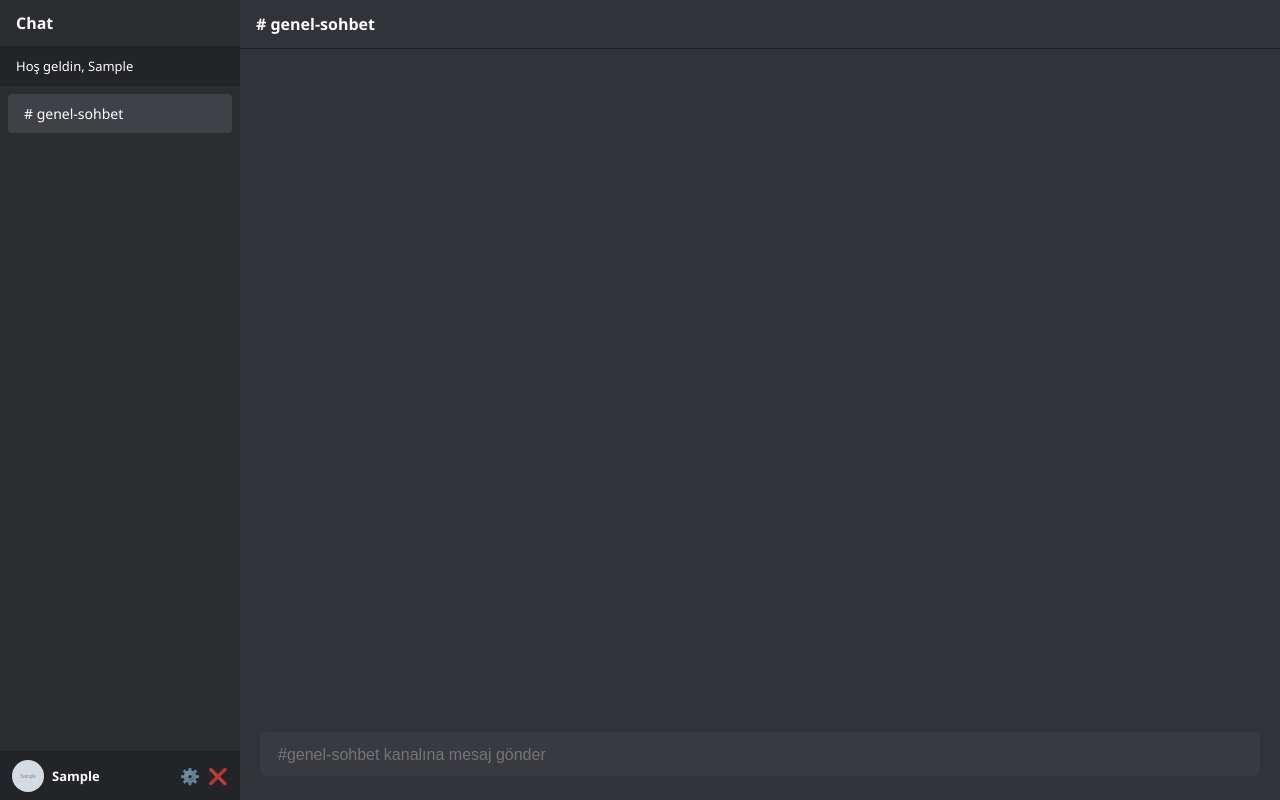
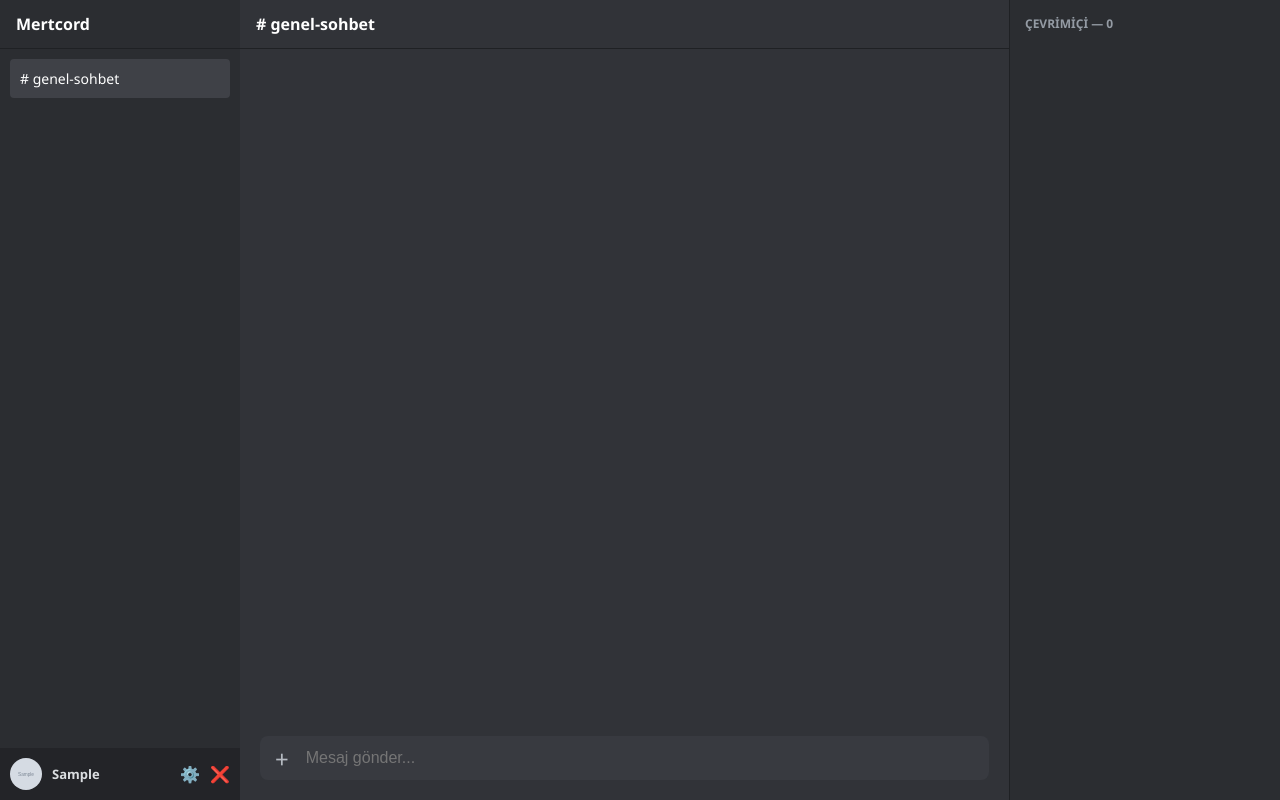
Before and after one commit to mrtimp7/chat, a Flask app: page / in a window 1280 px wide. Run offline with Flask 3, Linux system fonts and the light colour scheme; the visitor is signed in with stand-in values (Sample User, id 1); tables that the repository leaves empty hold one stand-in row (values such as "Sample post"); grey boxes marked "Sample" are stand-in pictures; data that the repository does not hold is empty; some libraries are stand-ins or nearby versions.

Commit message:
Update index.html

```diff
--- a/templates/index.html
+++ b/templates/index.html
@@ -6,79 +6,67 @@
     <script src="https://cdn.socket.io/4.7.5/socket.io.min.js"></script>
     <script src="https://code.jquery.com/jquery-3.6.0.min.js"></script>
     <style>
-        /* Genel Tasarım */
         body, html { margin: 0; padding: 0; height: 100%; font-family: 'Segoe UI', Tahoma, Geneva, Verdana, sans-serif; background-color: #313338; color: #dbdee1; overflow: hidden; }
         .app-container { display: flex; height: 100vh; }
 
-        /* Sol Menü (Sidebar) */
-        .sidebar { width: 240px; background-color: #2b2d31; display: flex; flex-direction: column; }
-        .server-header { padding: 12px 16px; font-weight: bold; color: white; border-bottom: 1px solid #1f2124; box-shadow: 0 1px 0 rgba(0,0,0,0.1); }
-        .user-welcome { padding: 10px 16px; color: #ffffff; font-size: 13px; background: #232428; border-bottom: 1px solid #1f2124; }
-        .channel-name { padding: 10px 16px; color: white; background: #3f4147; margin: 8px; border-radius: 4px; font-size: 14px; cursor: pointer; }
+        /* Sidebars */
+        .sidebar { width: 240px; background-color: #2b2d31; display: flex; flex-direction: column; flex-shrink: 0; }
+        .member-list { width: 240px; background-color: #2b2d31; flex-shrink: 0; padding: 15px; border-left: 1px solid #1f2124; overflow-y: auto; }
 
-        /* Profil Paneli (Sol Alt) */
-        .sidebar-footer { background: #232428; padding: 8px 12px; display: flex; align-items: center; border-top: 1px solid #1f2124; margin-top: auto; }
-        .user-info { display: flex; align-items: center; flex: 1; min-width: 0; }
-        .user-info img { width: 32px; height: 32px; border-radius: 50%; margin-right: 8px; object-fit: cover; background: #313338; }
-        .user-name-tag { font-size: 13px; font-weight: bold; color: white; white-space: nowrap; overflow: hidden; text-overflow: ellipsis; }
-        .footer-btns { display: flex; gap: 8px; align-items: center; }
-        .icon-btn { cursor: pointer; font-size: 16px; opacity: 0.7; transition: 0.2s; text-decoration: none; }
-        .icon-btn:hover { opacity: 1; }
+        /* Chat Main */
+        .chat-area { flex: 1; display: flex; flex-direction: column; min-width: 0; position: relative; }
+        .chat-header { height: 48px; display: flex; align-items: center; padding: 0 16px; border-bottom: 1px solid #1f2124; font-weight: bold; color: white; }
+        #messages { flex: 1; overflow-y: auto; padding: 20px; }
 
-        /* Chat Alanı */
-        .chat-area { flex: 1; display: flex; flex-direction: column; background-color: #313338; }
-        .chat-header { height: 48px; display: flex; align-items: center; padding: 0 16px; border-bottom: 1px solid #1f2124; font-weight: bold; color: white; }
+        /* Mesaj Tasarımı */
+        .message-wrapper { display: flex; margin-bottom: 15px; position: relative; padding: 5px; border-radius: 4px; }
+        .message-wrapper:hover { background: rgba(0,0,0,0.05); }
+        .avatar { width: 40px; height: 40px; border-radius: 50%; margin-right: 15px; flex-shrink: 0; object-fit: cover; }
+        .msg-content { display: flex; flex-direction: column; }
+        .msg-user { color: #ffffff; font-weight: 600; font-size: 1rem; }
+        .msg-text { color: #dbdee1; word-wrap: break-word; white-space: pre-wrap; }
+        .msg-media { max-width: 400px; max-height: 300px; border-radius: 8px; margin: 5px 0; cursor: pointer; border: 1px solid #232428; }
 
-        #messages { flex: 1; overflow-y: auto; padding: 20px; display: flex; flex-direction: column; }
+        /* Silme Butonu */
+        .msg-actions { display: none; position: absolute; right: 10px; top: 5px; background: #2b2d31; border: 1px solid #1f2124; padding: 5px; border-radius: 4px; }
+        .message-wrapper:hover .msg-actions { display: block; }
 
-        /* Mesaj Balonları */
-        .message-wrapper { display: flex; margin-bottom: 18px; animation: fadeIn 0.2s ease; }
-        @keyframes fadeIn { from { opacity: 0; transform: translateY(5px); } to { opacity: 1; transform: translateY(0); } }
+        /* Input Area */
+        .input-section { padding: 0 20px 20px 20px; }
+        .typing-info { font-size: 12px; color: #b5bac1; height: 20px; padding-left: 10px; margin-bottom: 5px; }
+        .input-wrapper { background: #383a40; border-radius: 8px; display: flex; align-items: center; padding: 0 15px; min-height: 44px; }
+        .plus-btn { font-size: 24px; color: #b5bac1; cursor: pointer; margin-right: 15px; transition: 0.2s; }
+        .plus-btn:hover { color: #fff; }
+        #myMessage { background: transparent; border: none; color: #fff; flex: 1; outline: none; font-size: 1rem; }
 
-        .avatar { width: 40px; height: 40px; border-radius: 50%; margin-right: 16px; object-fit: cover; flex-shrink: 0; }
-        .msg-content { display: flex; flex-direction: column; }
-        .msg-user { color: #ffffff; font-weight: 600; font-size: 1rem; margin-bottom: 2px; }
-        .msg-text { color: #dbdee1; word-wrap: break-word; line-height: 1.375rem; white-space: pre-wrap; }
-        .msg-img { max-width: 400px; max-height: 300px; border-radius: 8px; margin-top: 5px; border: 1px solid #232428; }
+        /* Media Preview */
+        #preview-area { display: none; background: #2b2d31; border: 1px solid #5865f2; border-radius: 8px 8px 0 0; padding: 10px; align-items: center; gap: 15px; }
+        .prev-img { width: 60px; height: 60px; border-radius: 4px; object-fit: cover; }
 
-        /* Mesaj Yazma Alanı */
-        .input-area { padding: 0 20px 24px 20px; }
-        .input-box { background: #383a40; border-radius: 8px; padding: 11px 16px; }
-        #myMessage { background: transparent; border: none; color: #dbdee1; width: 100%; outline: none; font-size: 1rem; }
+        /* Lightbox (Tam Ekran Bakma) */
+        #lightbox { display: none; position: fixed; z-index: 1000; left: 0; top: 0; width: 100%; height: 100%; background: rgba(0,0,0,0.9); justify-content: center; align-items: center; }
+        #lightbox img, #lightbox video { max-width: 90%; max-height: 90%; border-radius: 8px; box-shadow: 0 0 20px rgba(0,0,0,0.5); }
 
-        /* Ayarlar Modalı */
-        #settingsModal { display:none; position:fixed; z-index:100; left:0; top:0; width:100%; height:100%; background:rgba(0,0,0,0.85); backdrop-filter: blur(3px); }
-        .modal-content { background:#313338; margin:10% auto; padding:24px; border-radius:8px; width:320px; color:white; box-shadow: 0 8px 24px rgba(0,0,0,0.5); }
-        .modal-content h3 { margin-top: 0; color: #fff; }
-        .modal-content label { font-size: 12px; font-weight: bold; color: #b5bac1; text-transform: uppercase; }
-        .modal-content input { width:100%; padding:10px; margin: 8px 0 20px 0; background:#1e1f22; border:none; color:white; border-radius:4px; box-sizing: border-box; outline: none; }
-        .modal-content input:focus { box-shadow: 0 0 0 2px #5865f2; }
-        .save-btn { width:100%; background:#5865f2; color:white; border:none; padding:10px; border-radius:4px; cursor:pointer; font-weight: bold; }
-        .save-btn:hover { background: #4752c4; }
-        .cancel-btn { width:100%; background:transparent; color:white; border:none; margin-top:10px; cursor:pointer; font-size: 13px; opacity: 0.7; }
+        /* Member List */
+        .member-item { display: flex; align-items: center; gap: 10px; margin-bottom: 12px; }
+        .status-online { width: 10px; height: 10px; background: #23a55a; border-radius: 50%; }
 
-        /* Scrollbar */
-        #messages::-webkit-scrollbar { width: 8px; }
-        #messages::-webkit-scrollbar-track { background: transparent; }
-        #messages::-webkit-scrollbar-thumb { background: #1a1d20; border-radius: 10px; }
+        /* Settings Modal */
+        #settingsModal { display:none; position:fixed; z-index:900; left:0; top:0; width:100%; height:100%; background:rgba(0,0,0,0.8); }
+        .modal-content { background:#313338; margin:10% auto; padding:25px; border-radius:8px; width:300px; color:white; }
+        .modal-content input { width:100%; padding:10px; margin: 10px 0; background:#1e1f22; border:none; color:white; border-radius:4px; box-sizing: border-box; }
     </style>
 </head>
 <body>
     <div class="app-container">
         <div class="sidebar">
-            <div class="server-header">Chat</div>
-            <div class="user-welcome">Hoş geldin, {{ user.username.capitalize() }}</div>
-            <div class="channel-name"># genel-sohbet</div>
-
-            <div class="sidebar-footer">
-                <div class="user-info">
-                    <img src="{{ user.avatar }}" id="myAvatarDisplay">
-                    <div class="user-name-tag">{{ user.username.capitalize() }}</div>
-                </div>
-                <div class="footer-btns">
-                    <div class="icon-btn" title="Ayarlar" onclick="document.getElementById('settingsModal').style.display='block'">⚙️</div>
-                    <a href="/logout" class="icon-btn" title="Çıkış Yap">❌</a>
-                </div>
+            <div class="chat-header">Mertcord</div>
+            <div style="padding:10px; font-size:14px; color:#fff; background:#3f4147; margin:10px; border-radius:4px;"># genel-sohbet</div>
+            <div style="margin-top:auto; padding:10px; background:#232428; display:flex; align-items:center; gap:10px;">
+                <img src="{{ user.avatar }}" style="width:32px; height:32px; border-radius:50%;">
+                <span style="font-weight:bold; flex:1; font-size:13px;">{{ user.username.capitalize() }}</span>
+                <span style="cursor:pointer;" onclick="$('#settingsModal').show()">⚙️</span>
+                <a href="/logout" style="text-decoration:none;">❌</a>
             </div>
         </div>
 
@@ -86,100 +74,139 @@
             <div class="chat-header"># genel-sohbet</div>
             <div id="messages">
                 {% for m in old_messages %}
-                <div class="message-wrapper">
-                    <img src="{{ m.avatar }}" class="avatar">
-                    <div class="msg-content">
-                        <div class="msg-user">{{ m.user }}</div>
-                        {% if m.msg_type == 'image' %}
-                            <img src="{{ m.content }}" class="msg-img">
-                        {% else %}
-                            <div class="msg-text">{{ m.content }}</div>
-                        {% endif %}
-                    </div>
-                </div>
+                    <script>$(document).ready(function(){ renderMessage({id: {{m.id}}, user: "{{m.user}}", content: `{{m.content}}`, caption: `{{m.caption}}`, avatar: "{{m.avatar}}", type: "{{m.msg_type}}"}); });</script>
                 {% endfor %}
             </div>
-            <div class="input-area">
-                <div class="input-box">
-                    <input id="myMessage" type="text" placeholder="#genel-sohbet kanalına mesaj gönder" autocomplete="off">
+
+            <div class="input-section">
+                <div class="typing-info" id="typing-box"></div>
+                <div id="preview-area">
+                    <img id="prev-box" class="prev-img">
+                    <div id="prev-name" style="font-size:12px; color:#fff;"></div>
+                    <button onclick="cancelFile()" style="background:none; border:none; color:#f04747; cursor:pointer;">Kaldır</button>
+                </div>
+                <div class="input-wrapper">
+                    <label class="plus-btn" for="file-in">+</label>
+                    <input type="file" id="file-in" style="display:none;" accept="image/*,video/*">
+                    <input id="myMessage" type="text" placeholder="Mesaj gönder..." autocomplete="off">
                 </div>
             </div>
         </div>
+
+        <div class="member-list" id="member-list">
+            <div style="font-size:12px; font-weight:bold; color:#949ba4; margin-bottom:15px;">ÇEVRİMİÇİ — <span id="online-count">0</span></div>
+        </div>
     </div>
+
+    <div id="lightbox" onclick="$(this).hide().empty()"></div>
 
     <div id="settingsModal">
         <div class="modal-content">
-            <h3>Kullanıcı Ayarları</h3>
+            <h3>Hesap Ayarları</h3>
             <form action="/update_profile" method="POST">
-                <label>Kullanıcı Adı</label>
                 <input type="text" name="username" value="{{ user.username }}">
-
-                <label>Yeni Şifre (Değişmeyecekse boş bırak)</label>
-                <input type="password" name="password">
-
-                <label>Profil Fotoğrafı URL</label>
+                <input type="password" name="password" placeholder="Yeni Şifre">
                 <input type="text" name="avatar_url" value="{{ user.avatar }}">
-
-                <button type="submit" class="save-btn">Değişiklikleri Kaydet</button>
-                <button type="button" class="cancel-btn" onclick="document.getElementById('settingsModal').style.display='none'">Vazgeç</button>
+                <button type="submit" style="width:100%; background:#5865f2; color:white; border:none; padding:10px; border-radius:4px; cursor:pointer;">Güncelle</button>
+                <button type="button" onclick="$('#settingsModal').hide()" style="width:100%; background:transparent; border:none; color:#fff; margin-top:5px; cursor:pointer;">Kapat</button>
             </form>
         </div>
     </div>
 
     <script>
         var socket = io();
+        var selectedFile = null;
+        var typingTimer;
 
-        // Mesaj Alma
-        socket.on('message', function(data) {
-            let contentHtml = '';
-            if(data.type === 'image') {
-                contentHtml = `<img src="${data.content}" class="msg-img">`;
-            } else {
-                contentHtml = `<div class="msg-text">${data.content}</div>`;
-            }
-
-            $('#messages').append(`
-                <div class="message-wrapper">
-                    <img src="${data.avatar}" class="avatar">
-                    <div class="msg-content">
-                        <div class="msg-user">${data.user}</div>
-                        ${contentHtml}
-                    </div>
-                </div>
-            `);
-            $("#messages").scrollTop($("#messages")[0].scrollHeight);
-        });
-
-        // Metin Mesajı Gönderme
-        $('#myMessage').on('keypress', function(e) {
-            if(e.which == 13) {
-                var text = $(this).val().trim();
-                if(text !== "") {
-                    socket.emit('message', {content: text, type: 'text'});
-                    $(this).val('');
+        // Dosya Seçimi
+        $('#file-in').on('change', function(e) {
+            let file = e.target.files[0];
+            if(file) {
+                selectedFile = file;
+                $('#preview-area').css('display', 'flex');
+                if(file.type.startsWith('image/')) {
+                    $('#prev-box').attr('src', URL.createObjectURL(file)).show();
+                    $('#prev-name').text('');
+                } else {
+                    $('#prev-box').hide();
+                    $('#prev-name').text(file.name);
                 }
             }
         });
 
-        // Resim Yapıştırma (CTRL+V)
-        document.onpaste = function(event) {
-            var items = (event.clipboardData || event.originalEvent.clipboardData).items;
-            for (var index in items) {
-                var item = items[index];
-                if (item.kind === 'file' && item.type.indexOf('image/') !== -1) {
-                    var blob = item.getAsFile();
-                    var reader = new FileReader();
-                    reader.onload = function(e) {
-                        socket.emit('message', {content: e.target.result, type: 'image'});
+        function cancelFile() {
+            selectedFile = null;
+            $('#preview-area').hide();
+            $('#file-in').val('');
+        }
+
+        function renderMessage(data) {
+            let media = '';
+            if(data.type === 'image') media = `<img src="${data.content}" class="msg-media" onclick="zoomMedia(this)">`;
+            if(data.type === 'video') media = `<video src="${data.content}" class="msg-media" controls></video>`;
+
+            let txt = data.type === 'text' ? `<div class="msg-text">${data.content}</div>` : `${media}<div style="font-size:14px; margin-top:4px;">${data.caption}</div>`;
+
+            let delBtn = data.user.toLowerCase() === "{{ user.username.lower() }}" ? `<div class="msg-actions"><span style="cursor:pointer;" onclick="deleteMsg(event, ${data.id})">🗑️</span></div>` : "";
+
+            $('#messages').append(`<div class="message-wrapper" id="msg-${data.id}">
+                <img src="${data.avatar}" class="avatar">
+                <div class="msg-content">
+                    <div class="msg-user">${data.user}</div>
+                    ${txt}
+                </div>
+                ${delBtn}
+            </div>`);
+            $("#messages").scrollTop($("#messages")[0].scrollHeight);
+        }
+
+        function zoomMedia(el) {
+            $('#lightbox').empty().append($(el).clone().removeAttr('onclick')).css('display', 'flex');
+        }
+
+        function deleteMsg(e, id) {
+            if(e.shiftKey || confirm("Bu mesaj silinsin mi?")) socket.emit('delete_message', {id: id});
+        }
+
+        // Mesaj Gönderimi
+        $('#myMessage').on('keypress', function(e) {
+            if(e.which == 13) {
+                let val = $(this).val();
+                if(selectedFile) {
+                    let reader = new FileReader();
+                    reader.onload = ev => {
+                        socket.emit('message', {
+                            content: ev.target.result,
+                            caption: val,
+                            type: selectedFile.type.startsWith('image/') ? 'image' : 'video'
+                        });
+                        cancelFile();
+                        $('#myMessage').val('');
                     };
-                    reader.readAsDataURL(blob);
+                    reader.readAsDataURL(selectedFile);
+                } else if(val.trim() !== "") {
+                    socket.emit('message', {content: val, type: 'text'});
+                    $(this).val('');
                 }
+            } else {
+                socket.emit('typing', {status: true});
+                clearTimeout(typingTimer);
+                typingTimer = setTimeout(() => socket.emit('typing', {status: false}), 2000);
             }
-        };
+        });
 
-        // Sayfa açıldığında en alta kaydır
-        $(document).ready(function() {
-            $("#messages").scrollTop($("#messages")[0].scrollHeight);
+        socket.on('message', renderMessage);
+        socket.on('message_deleted', d => $(`#msg-${d.id}`).remove());
+
+        socket.on('update_users', users => {
+            $('#member-list').html('<div style="font-size:12px; font-weight:bold; color:#949ba4; margin-bottom:15px;">ÇEVRİMİÇİ — '+Object.keys(users).length+'</div>');
+            for(let u in users) {
+                $('#member-list').append(`<div class="member-item"><img src="${users[u].avatar}" style="width:32px; border-radius:50%;"><span style="flex:1; font-size:14px;">${users[u].name}</span><div class="status-online"></div></div>`);
+            }
+        });
+
+        socket.on('display_typing', d => {
+            $('#typing-box').text(d.status ? d.user + ' yazıyor...' : '');
         });
     </script>
 </body>
```
